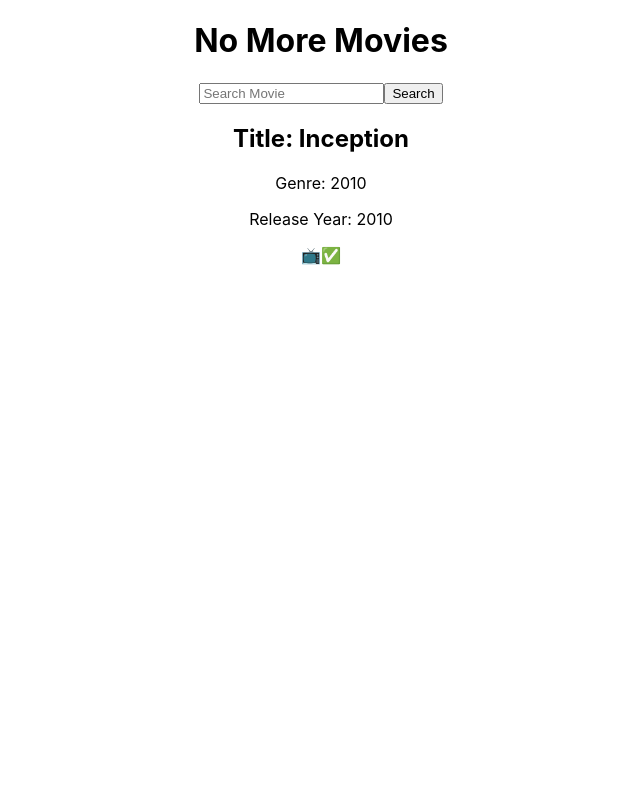
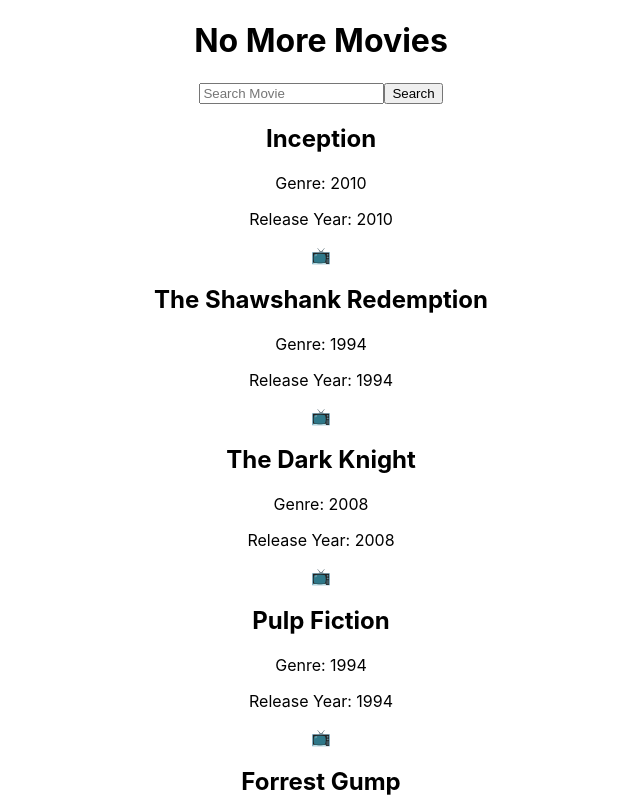
Before and after one commit to ishola-faazele/movie-database, a React (Create React App) app: page / in a window 1280 px wide. Shown: the top 800 px of the page, without its empty margins (319-959 px from the left). Built offline with nearby package versions, Linux system fonts and the light colour scheme.

Commit message:
creates the movieList components

```diff
--- a/src/App/App.js
+++ b/src/App/App.js
@@ -2,14 +2,16 @@ import './App.css';
 import SearchBar from '../Features/SearchBar/SearchBar';
 import MovieCard from '../Features/MovieCard/MovieCard';
 import { movieData } from '../Features/MovieList/MovieListSlice';
+import MovieList from '../Features/MovieList/MovieList';
 function App({state, dispatch}) {
   return (
     <div className="App">
       <h1>No More Movies</h1>
       <SearchBar state={state} dispatch={dispatch} />
-      <MovieCard state={state} dispatch={dispatch} movie={movieData[0]} />
+      <MovieList state={state} dispatch={dispatch} movieData={movieData} />
     </div>
   );
 }
 
 export default App;
+//<MovieCard state={state} dispatch={dispatch} movie={movieData[0]} />
--- a/src/Features/MovieCard/MovieCard.css
+++ b/src/Features/MovieCard/MovieCard.css
@@ -0,0 +1,3 @@
+.watchlist {
+    cursor: pointer;
+}
--- a/src/Features/MovieCard/MovieCard.js
+++ b/src/Features/MovieCard/MovieCard.js
@@ -1,5 +1,6 @@
 import React,{useState} from "react";
 import { addMovie,removeMovie } from "../WatchList/WatchListSlice";
+import './MovieCard.css';
 
 export default function MovieCard({movie, dispatch, state}) {
     const handleWatchList = ({target})=> {
@@ -15,11 +16,11 @@ export default function MovieCard({movie, dispatch, state}) {
 
     }
     return (
-        <div className="MovieCard" title={movie.description}>
-            <h2>Title: {movie.title}</h2>
+        <div className="MovieCard" >
+            <h2 title={movie.description}>{movie.title}</h2>
             <p>Genre: {movie.year}</p>
             <p>Release Year: {movie.year}</p>
-            <div className="watchlist" onClick={handleWatchList}>📺✅</div>
+            <div className="watchlist" onClick={handleWatchList} title="Add to watchlist">📺</div>
         </div>
     )
 }
--- /dev/null
+++ b/src/Features/MovieList/MovieList.js
@@ -0,0 +1,10 @@
+import MovieCard from "../MovieCard/MovieCard";
+import React from "react";
+
+export default function MovieList({movieData, dispatch, state}) {
+    return (
+        movieData.map((movie)=>{
+            return <MovieCard movie={movie} dispatch={dispatch} state={state} />
+        })
+    )
+}
```
